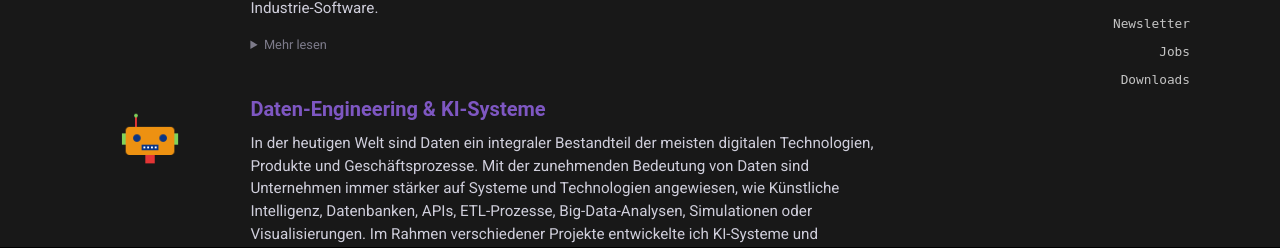
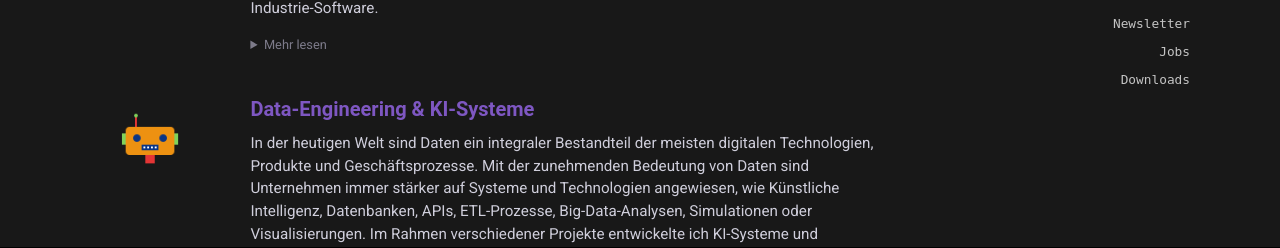
Before and after one commit to ChristopherYoon89/Website-Test-Server, a Django app: page /de/ in a window 1280 px wide. Shown: the part 347-595 px from the top of the page. Run offline with Django 4.2, Linux system fonts and the light colour scheme; data that the repository does not hold is empty; parts of the project's set-up code (start-up, migrations or seed data) failed here and were passed over; some libraries are stand-ins or nearby versions; some web fonts are replaced.

Commit message:
Update startpage headlines

```diff
--- a/blog_ger/templates/blog_ger/home_ger.html
+++ b/blog_ger/templates/blog_ger/home_ger.html
@@ -41,7 +41,7 @@
               <img class="mr-3" src="{% static "blog/images/robotfreeze.png" %}" alt="Data systems and ai"> </p>
       </div>
       <div class="media-body">
-        <h2 class="mt-0 mb-1" style="font-size:15pt;">Daten-Engineering & KI-Systeme </h2>
+        <h2 class="mt-0 mb-1" style="font-size:15pt;">Data-Engineering & KI-Systeme </h2>
         <p class="mt-1">
         In der heutigen Welt sind Daten ein integraler Bestandteil der meisten digitalen
         Technologien, Produkte und Geschäftsprozesse. Mit der zunehmenden Bedeutung von
```
